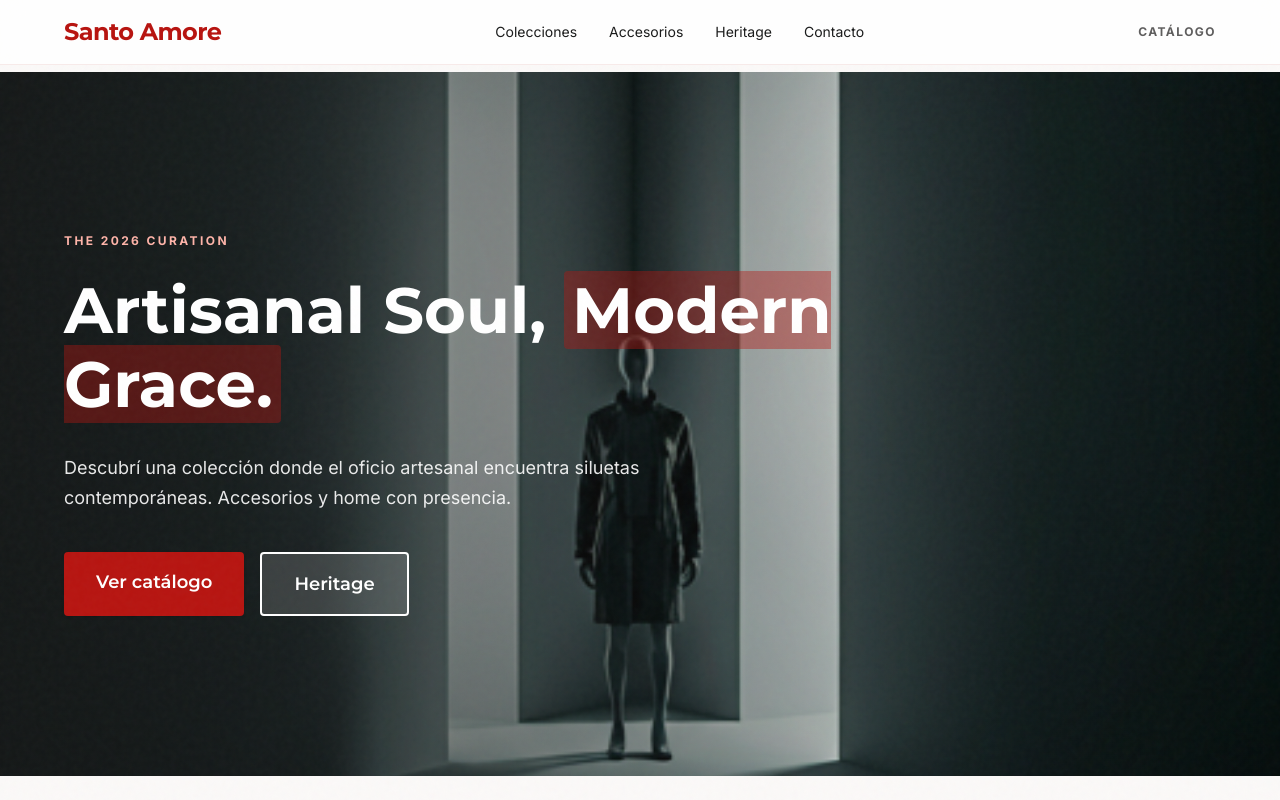
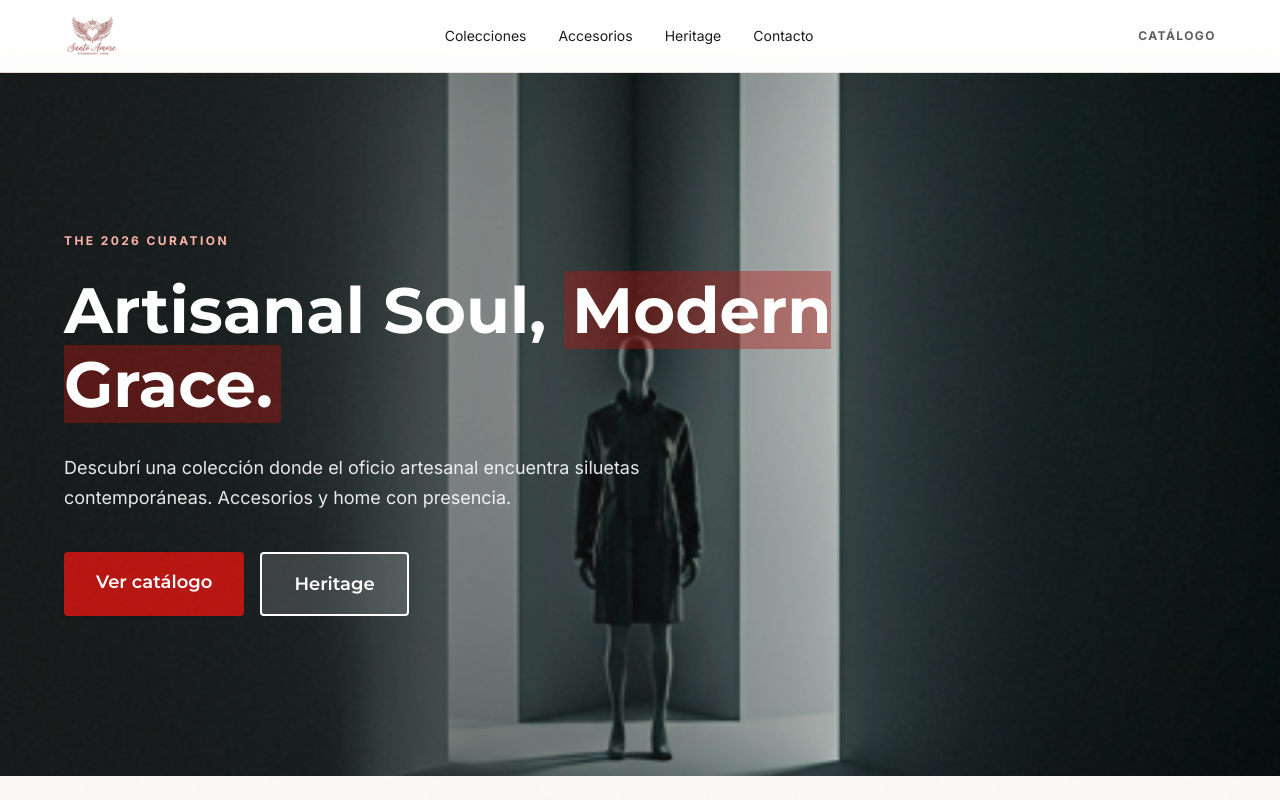
Before and after one commit to elcasu/santo-amore, a Next.js app: page / in a window 1280 px wide. Shown: the top 800 px of the page. Built offline with nearby package versions, Linux system fonts and the light colour scheme.

Commit message:
some little styling fixes

```diff
--- a/app/(store)/layout.tsx
+++ b/app/(store)/layout.tsx
@@ -9,7 +9,7 @@ export default function StoreLayout({
     <div className="relative flex min-h-dvh flex-col bg-background text-foreground">
       <div aria-hidden className="grain-overlay" />
       <SiteHeader />
-      <main className="relative z-10 flex-1 pt-[72px]">{children}</main>
+      <main className="relative z-10 flex-1 pt-[64px] md:pt-[72px]">{children}</main>
       <SiteFooter />
     </div>
   );
--- a/components/site-chrome.tsx
+++ b/components/site-chrome.tsx
@@ -1,3 +1,4 @@
+import Image from "next/image";
 import Link from "next/link";
 
 const nav = [
@@ -10,12 +11,21 @@ const nav = [
 export function SiteHeader() {
   return (
     <header className="fixed inset-x-0 top-0 z-50 border-b border-outline-variant/30 bg-white/80 backdrop-blur-md">
-      <div className="mx-auto flex w-full max-w-[1280px] items-center justify-between px-5 py-4 md:px-16">
+      <div className="mx-auto flex w-full max-w-[1280px] items-center justify-between px-5 py-2 md:px-16">
         <Link
           href="/"
-          className="font-display text-xl font-bold tracking-tight text-primary md:text-2xl"
+          className="relative block shrink-0 transition-opacity hover:opacity-90"
+          aria-label="Santo Amore — inicio"
         >
-          Santo Amore
+          <Image
+            src="/brand/logo-header.png"
+            alt="Santo Amore"
+            width={160}
+            height={160}
+            priority
+            unoptimized
+            className="h-12 w-auto object-contain md:h-14"
+          />
         </Link>
 
         <nav className="hidden items-center gap-8 md:flex">
```
